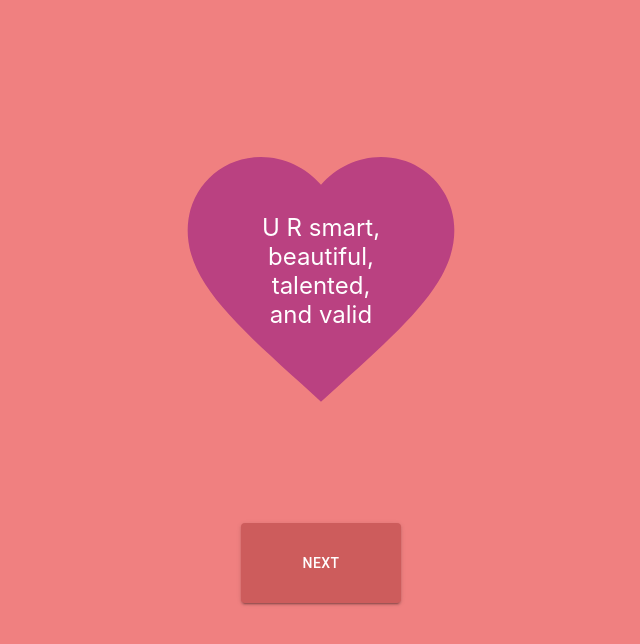
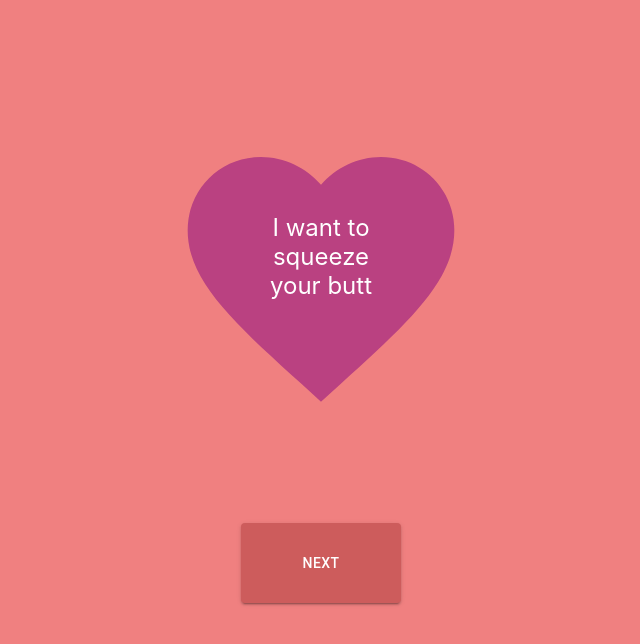
Before and after one commit to matthewtinker22/valentine-app, a React (Create React App) app: page /#/conversationHearts in a window 1280 px wide. Shown: the top 644 px of the page, without its empty margins (319-959 px from the left). Built offline with nearby package versions, Linux system fonts and the light colour scheme.

Commit message:
**Changes** *Added and modified contents in HeartContentArray.ts.

```diff
--- a/src/HeartContentArray.ts
+++ b/src/HeartContentArray.ts
@@ -6,7 +6,7 @@ export const heartContentArray = [
   "sweet potato pie",
   "You're the cutest ever",
   "I'll never get tired of dancing with you",
-  "You're the Jumbling Towers champion!",
+  "Jumble my towers",
   "I love playing board games with you",
   "Driving you around is one of my favorite things",
   "Let's play Mario Party (fuck Daisy)",
@@ -33,4 +33,10 @@ export const heartContentArray = [
   "U R smart, beautiful, talented, and valid",
   "You inspire me to always be better",
   "I love making you laugh",
+  "Bite me ;)",
+  "CHOMP!",
+  "I love when we share new music with each other",
+  "I want to squeeze your butt",
+  "*whispers* lil bitsssss",
+  "You tryna... cuddle?",
 ];
```
